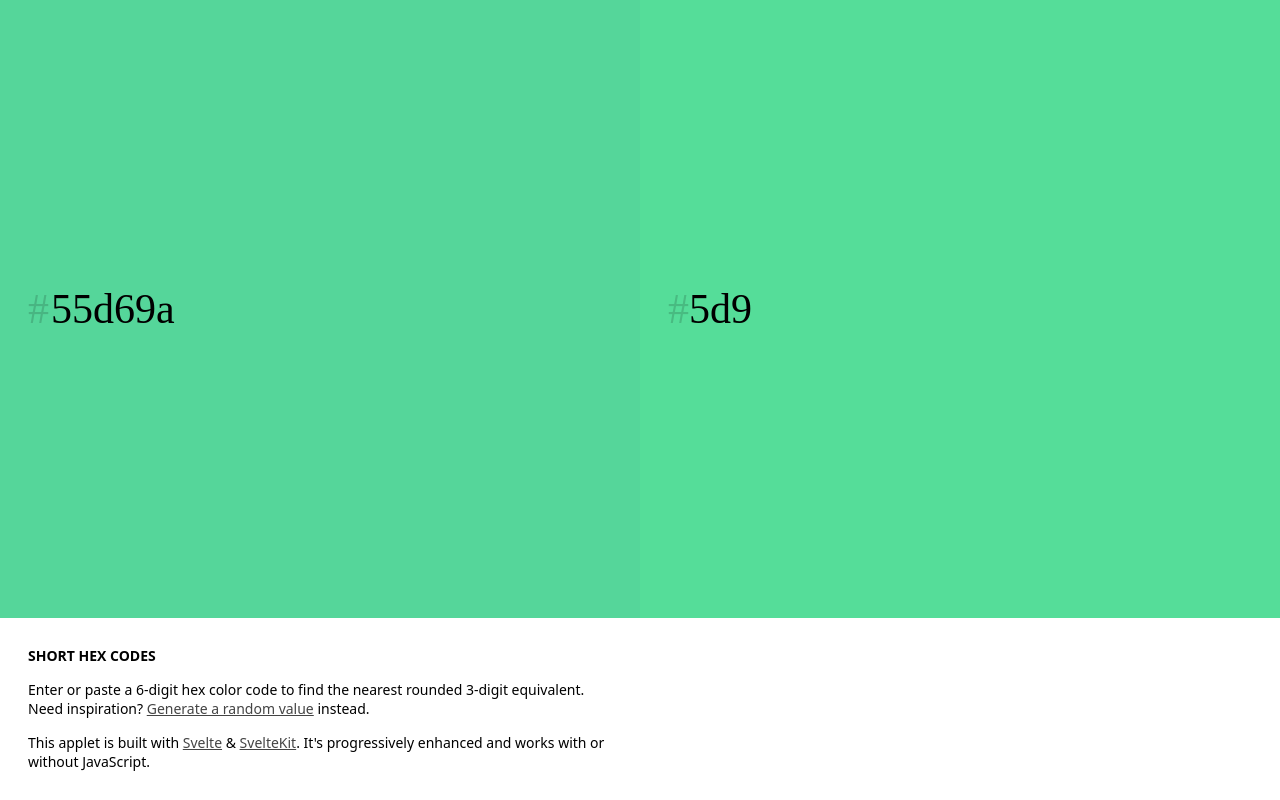
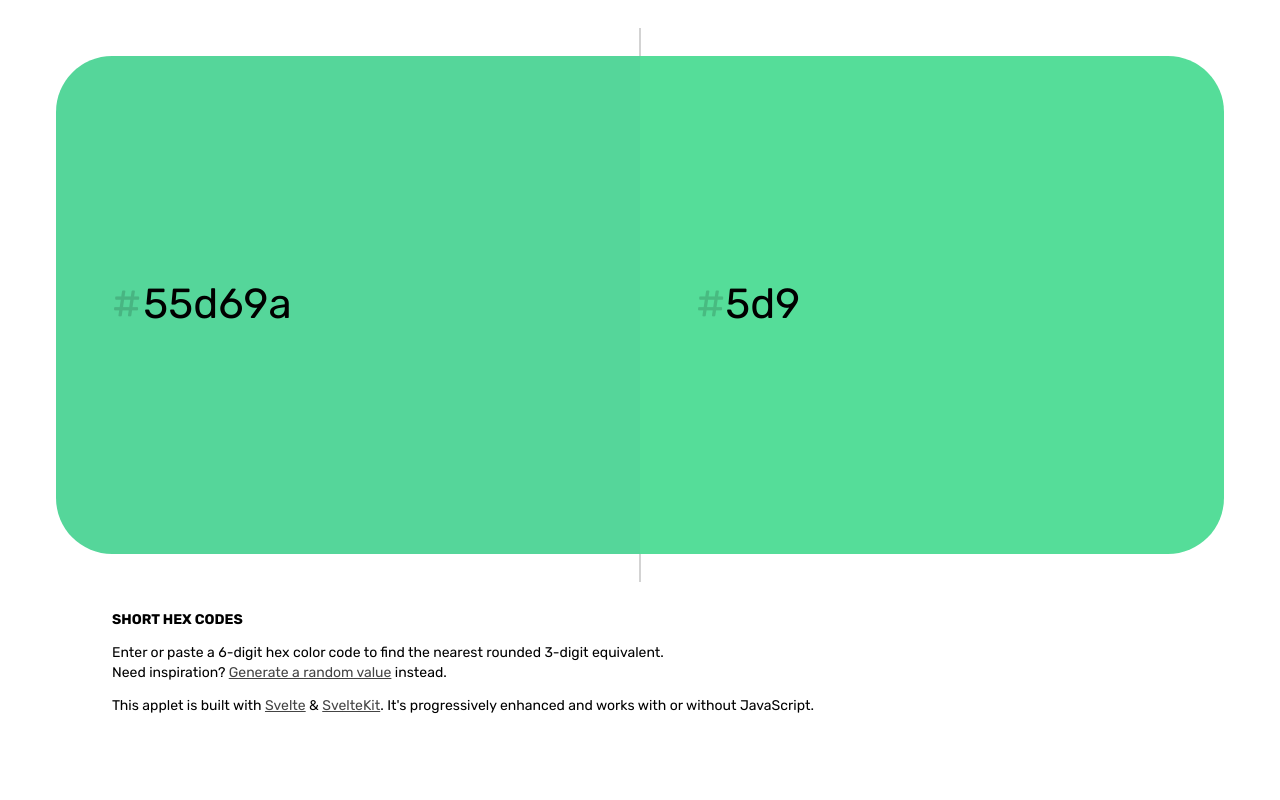
Before and after one commit to sebastiandedeyne/shorthex, a SvelteKit app: page / in a window 1280 px wide. Built offline with nearby package versions, Linux system fonts and the light colour scheme.

Commit message:
Click to copy

```diff
--- a/src/routes/+layout.svelte
+++ b/src/routes/+layout.svelte
@@ -5,12 +5,14 @@
 <slot />
 
 <style>
+  @import url("https://fonts.googleapis.com/css2?family=Rubik:wght@400;700&display=swap");
+
   :global(:root) {
-    --padding: 2rem;
+    --padding: 4rem;
   }
 
   :global(html) {
-    font-family: system-ui, sans-serif;
+    font-family: Rubik, system-ui, sans-serif;
     font-size: 14px;
   }
 
--- a/src/routes/+page.svelte
+++ b/src/routes/+page.svelte
@@ -8,13 +8,14 @@
   let hex = data.hex;
   let input = null;
 
+  $: match = toNearestShortHex(hex);
+
   let loaded = false;
+  let copied = false;
 
   onMount(() => {
     loaded = true;
   });
-
-  $: match = toNearestShortHex(hex);
 
   function randomize() {
     hex = random();
@@ -36,11 +37,21 @@
     input.focus();
     input.setSelectionRange(0, input.value.length);
   }
+
+  async function copyToClipboard() {
+    await navigator.clipboard.writeText(`#${match}`);
+
+    copied = true;
+
+    window.setTimeout(() => {
+      copied = false;
+    }, 2000);
+  }
 </script>
 
 <main>
+  <div class="colors">
     <form
-    id="form"
       class="color"
       style:background-color={match ? `#${hex}` : "#ddd"}
       on:submit={handleSubmit}
@@ -56,13 +67,21 @@
         autocomplete="off"
       />
       {#if !loaded}
-      <p class="no-js">Hit <kbd>enter</kbd> to submit</p>
+        <p class="color-message no-js">Hit <kbd>enter</kbd> to submit</p>
       {/if}
     </form>
-  <div class="color" style:--background-color={match ? `#${match}` : "#ddd"}>
+    <div
+      class="color"
+      style:--background-color={match ? `#${match}` : "#ddd"}
+      on:click={copyToClipboard}
+    >
       {#if match}
         <span class="hash">#</span>{match || ""}
       {/if}
+      {#if copied}
+        <p class="color-message">Copied to clipboard ✓</p>
+      {/if}
+    </div>
   </div>
   <article>
     <h1>Short Hex Codes</h1>
@@ -88,10 +107,10 @@
 
 <style>
   main {
-    height: 100vh;
+    height: calc(100vh - var(--padding) * 2.5);
     display: grid;
-    grid-template-columns: 1fr 1fr;
     grid-template-rows: 1fr auto;
+    padding: var(--padding) var(--padding) calc(var(--padding) * 1.5);
   }
 
   input {
@@ -111,6 +130,30 @@
     cursor: text;
   }
 
+  .colors {
+    position: relative;
+    display: grid;
+    grid-template-columns: 1fr 1fr;
+  }
+
+  .colors:before,
+  .colors:after {
+    content: "";
+    position: absolute;
+    left: calc(50% - 1px);
+    height: calc(var(--padding) * 0.5);
+    width: 2px;
+    background-color: lightgray;
+  }
+
+  .colors:before {
+    top: calc(var(--padding) * -0.5);
+  }
+
+  .colors:after {
+    bottom: calc(var(--padding) * -0.5);
+  }
+
   .hash {
     opacity: 0.15;
   }
@@ -124,11 +167,19 @@
     font-size: 3rem;
     padding-left: var(--padding);
     background-color: var(--background-color);
-    font-family: "Berkeley Mono";
+  }
+
+  .colors .color:first-child {
+    border-radius: var(--padding) 0 0 var(--padding);
+  }
+
+  .colors .color:last-child {
+    border-radius: 0 var(--padding) var(--padding) 0;
   }
 
   article {
-    padding: var(--padding);
+    margin-top: var(--padding);
+    padding-left: var(--padding);
   }
 
   h1 {
@@ -158,7 +209,7 @@
     color: #444;
   }
 
-  .no-js {
+  .color-message {
     position: absolute;
     left: 50%;
     transform: translateX(-50%);
@@ -166,9 +217,13 @@
     font-size: 13px;
     border: 1px solid currentColor;
     border-bottom-width: 2px;
-    opacity: 0;
+    opacity: 0.5;
     padding: 0.125em 0.375em;
+    background-color: #fff2;
     border-radius: 0.25em;
+  }
+
+  .no-js {
     animation: no-js 0.15s;
     animation-delay: 1s;
     animation-fill-mode: forwards;
```
Lines whose indentation alone changed are shown as unchanged.
